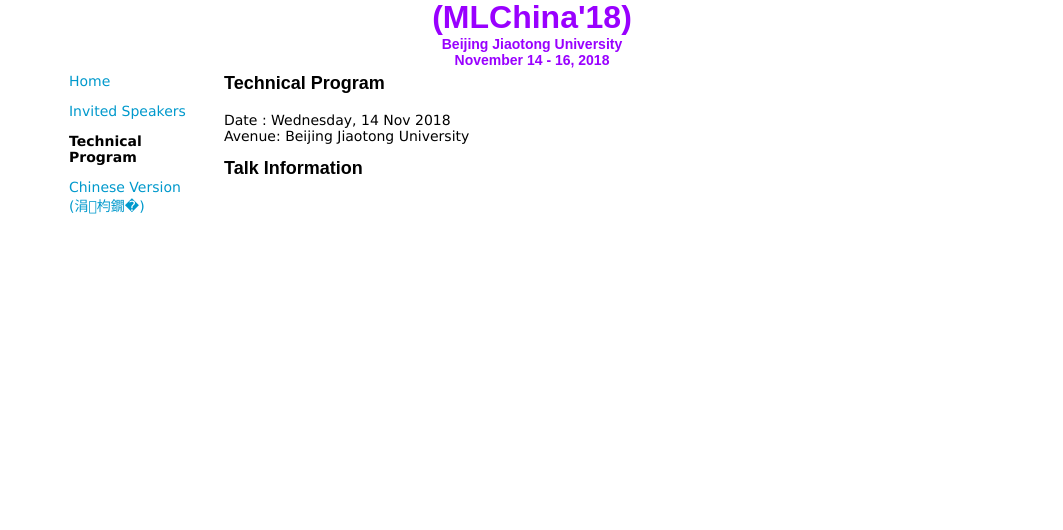
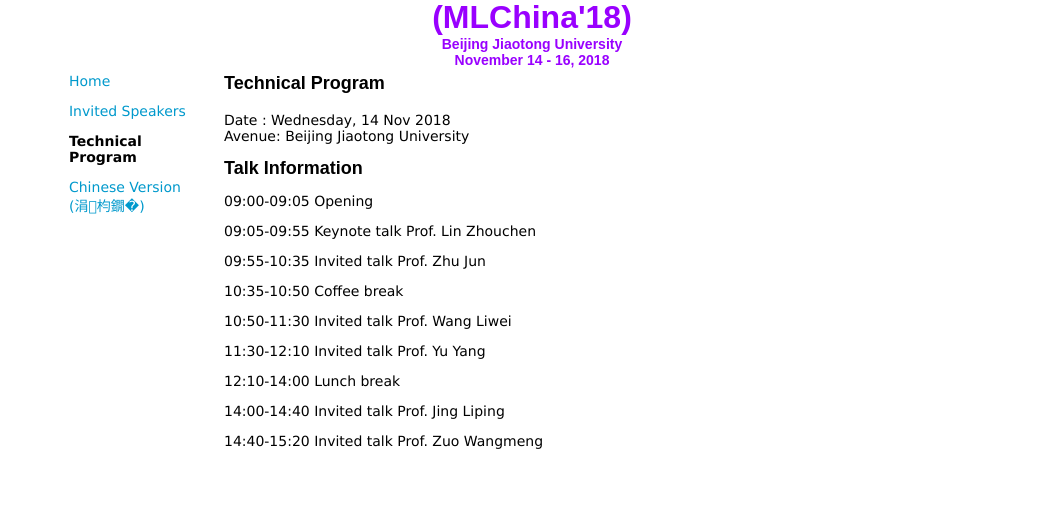
Before and after one commit to mlchina18/mlchina18_program, a plain HTML site: page index.html in a window 1280 px wide. Shown: the part 235-765 px from the top of the page, without its empty margins (108-1171 px from the left). Drawn offline with Linux system fonts and the light colour scheme.

Commit message:
Update index.html

```diff
--- a/index.html
+++ b/index.html
@@ -182,6 +182,16 @@ rel="stylesheet">
             <p>Date : Wednesday, 14 Nov 2018<br>
               Avenue: Beijing Jiaotong University </p>
             <p><span class="style8">Talk Information</span></p>
+             <p >09:00-09:05 Opening<br/>
+	       <p >09:05-09:55 Keynote talk Prof. Lin Zhouchen<br/>
+               <p >09:55-10:35 Invited talk Prof. Zhu Jun<br/>
+               <p >10:35-10:50 Coffee break<br/>
+               <p >10:50-11:30 Invited talk Prof. Wang Liwei<br/>
+               <p >11:30-12:10 Invited talk Prof. Yu Yang<br/>
+               <p >12:10-14:00 Lunch break<br/>
+               <p >14:00-14:40 Invited talk Prof. Jing Liping<br/>
+               <p >14:40-15:20 Invited talk Prof. Zuo Wangmeng<br/>
+               </p>
 <p align="justify" class="style8"><br/>
 
           </p>
```
